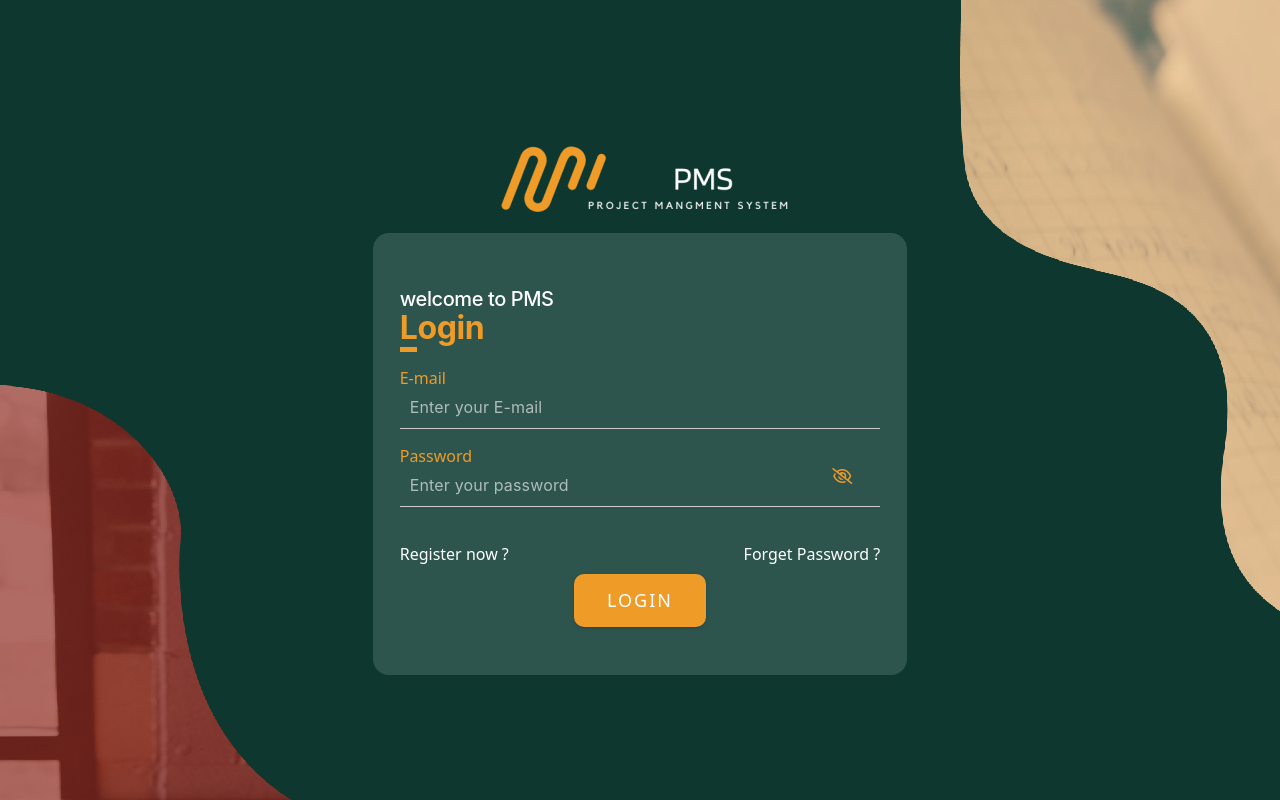
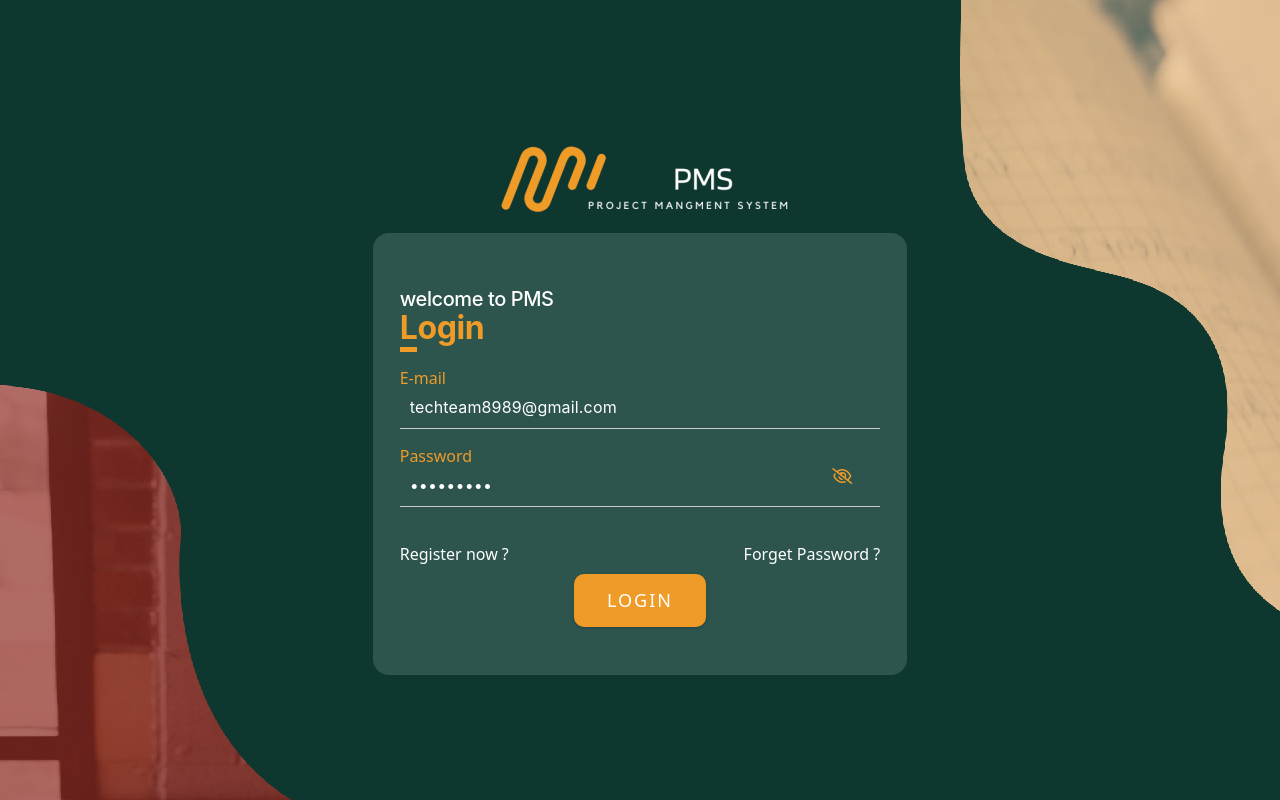
Before and after one commit to OmarBazeed/project-mangement-system, a React (Vite) app: page /#/login in a window 1280 px wide. Built offline with nearby package versions, Linux system fonts and the light colour scheme; what chartjs-plugin-datalabels would draw is missing.

Commit message:
adding a default value for the signin page

```diff
--- a/src/Modules/AuthModule/components/Login/Login.tsx
+++ b/src/Modules/AuthModule/components/Login/Login.tsx
@@ -80,6 +80,7 @@ export default function Login() {
                               }`}
                               type="text"
                               {...register("email", emailValidation)}
+                              defaultValue={"techteam8989@gmail.com"}
                             />
                             <label
                               htmlFor="input-field"
@@ -103,6 +104,7 @@ export default function Login() {
                                 }`}
                                 type={showPassword ? "text" : "password"}
                                 {...register("password", passwordValidation)}
+                                defaultValue={"Omar010@@"}
                               />
                               <label
                                 htmlFor="input-field"
```
